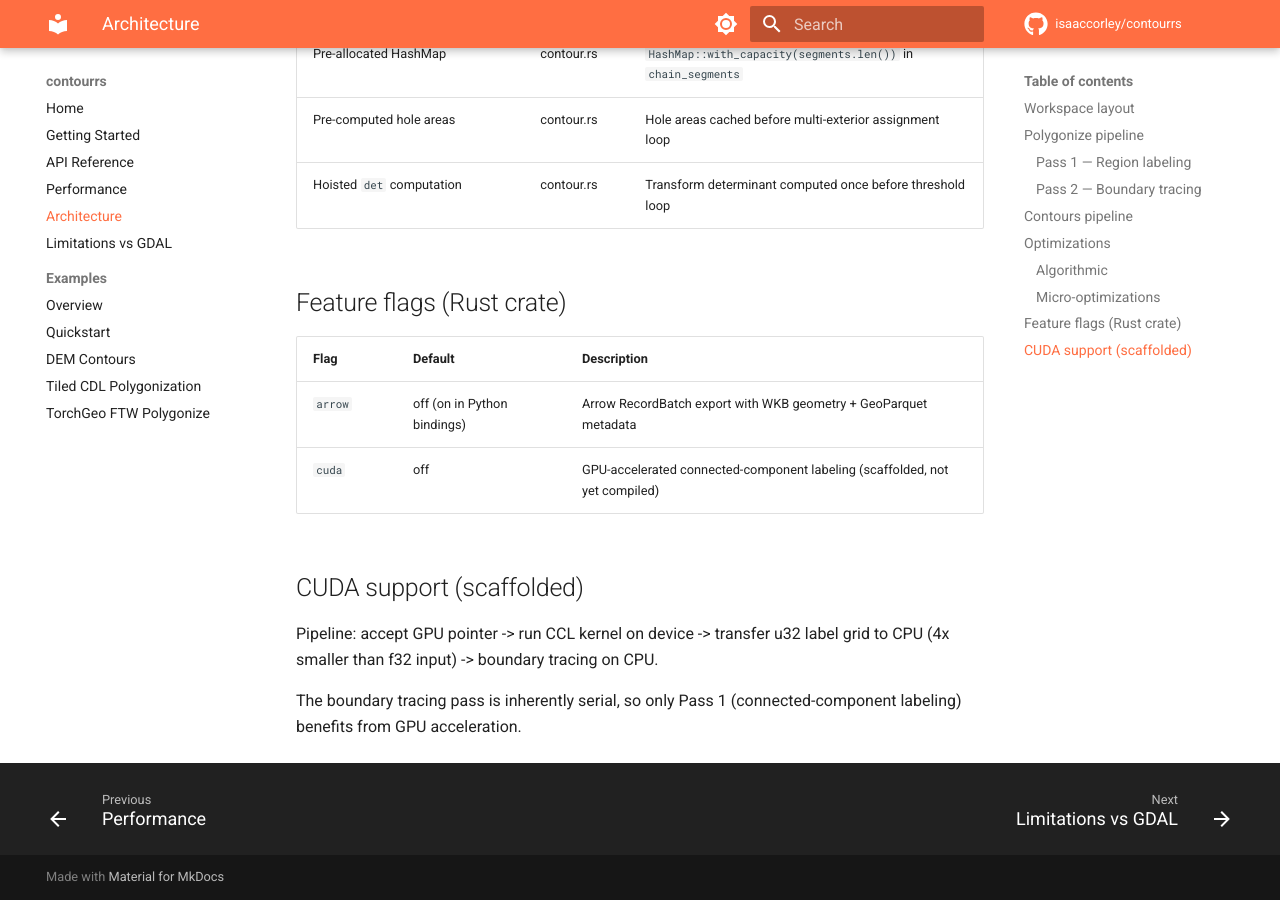
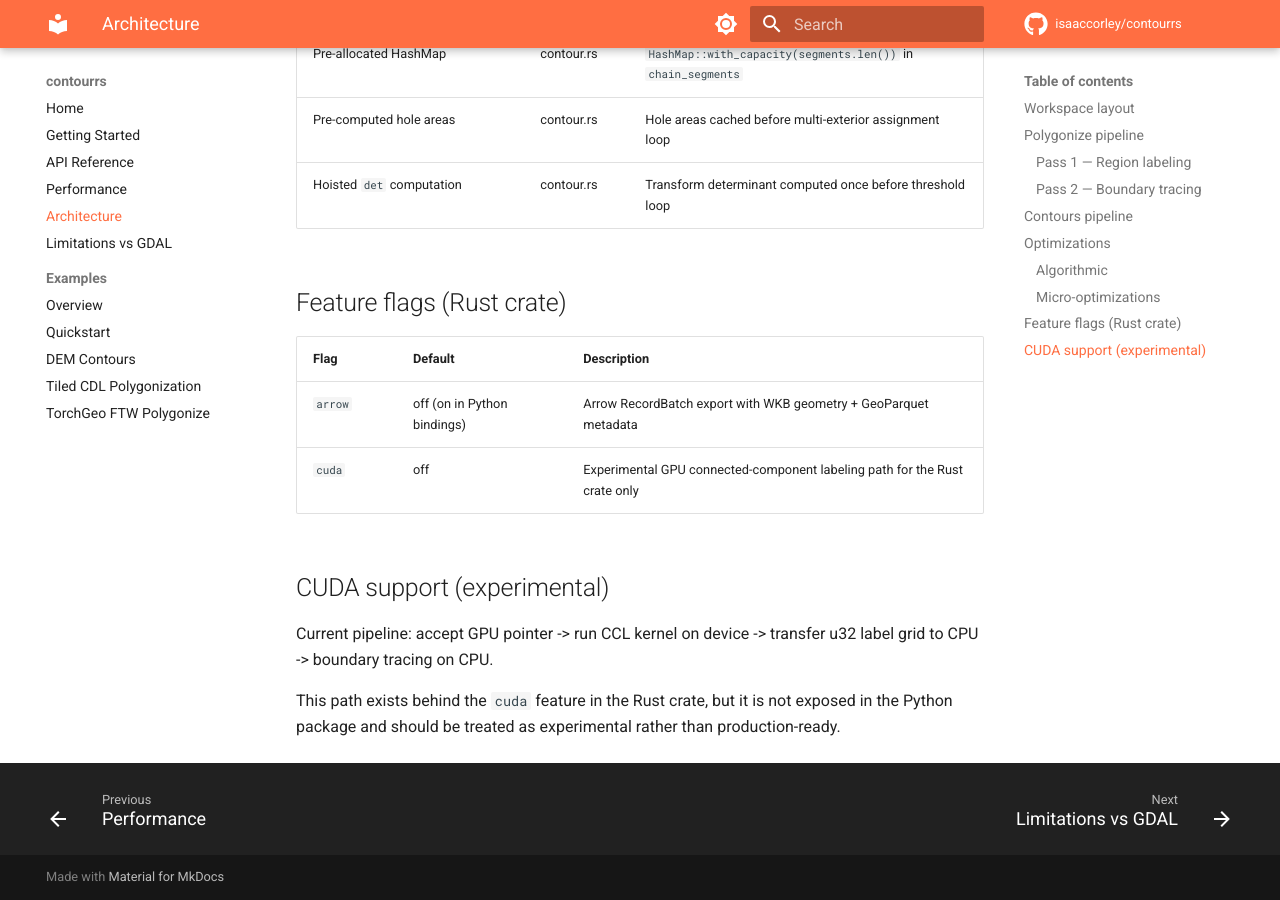
Before and after one commit to isaaccorley/contourrs, an MkDocs documentation site: the page built from docs/architecture.md, in a window 1280 px wide and 900 px high, scrolled down 1826 px. Built offline with MkDocs 1.6.1 and Material for MkDocs 9.7.7, drawn with Linux system fonts in a browser that asks for light colours; comment, search, counter and statistics services are not loaded; some of the changed text lies outside the part shown.

Commit message:
docs: tighten architecture and GDAL comparison claims

```diff
--- a/docs/architecture.md
+++ b/docs/architecture.md
@@ -9,7 +9,7 @@
 
 ## Polygonize pipeline
 
-Two-pass algorithm mirroring GDAL's `GDALPolygonize`:
+Two-pass algorithm in the same family as GDAL's `GDALPolygonize`:
 
 ### Pass 1 — Region labeling
 
@@ -57,10 +57,10 @@
 | Flag | Default | Description |
 |---|---|---|
 | `arrow` | off (on in Python bindings) | Arrow RecordBatch export with WKB geometry + GeoParquet metadata |
-| `cuda` | off | GPU-accelerated connected-component labeling (scaffolded, not yet compiled) |
+| `cuda` | off | Experimental GPU connected-component labeling path for the Rust crate only |
 
-## CUDA support (scaffolded)
+## CUDA support (experimental)
 
-Pipeline: accept GPU pointer -> run CCL kernel on device -> transfer u32 label grid to CPU (4x smaller than f32 input) -> boundary tracing on CPU.
+Current pipeline: accept GPU pointer -> run CCL kernel on device -> transfer u32 label grid to CPU -> boundary tracing on CPU.
 
-The boundary tracing pass is inherently serial, so only Pass 1 (connected-component labeling) benefits from GPU acceleration.
+This path exists behind the `cuda` feature in the Rust crate, but it is not exposed in the Python package and should be treated as experimental rather than production-ready.
```
Also changed, not shown: other parts of docs/architecture.md (+2 -2 lines), docs/limitations.md (+3 -3 lines).
